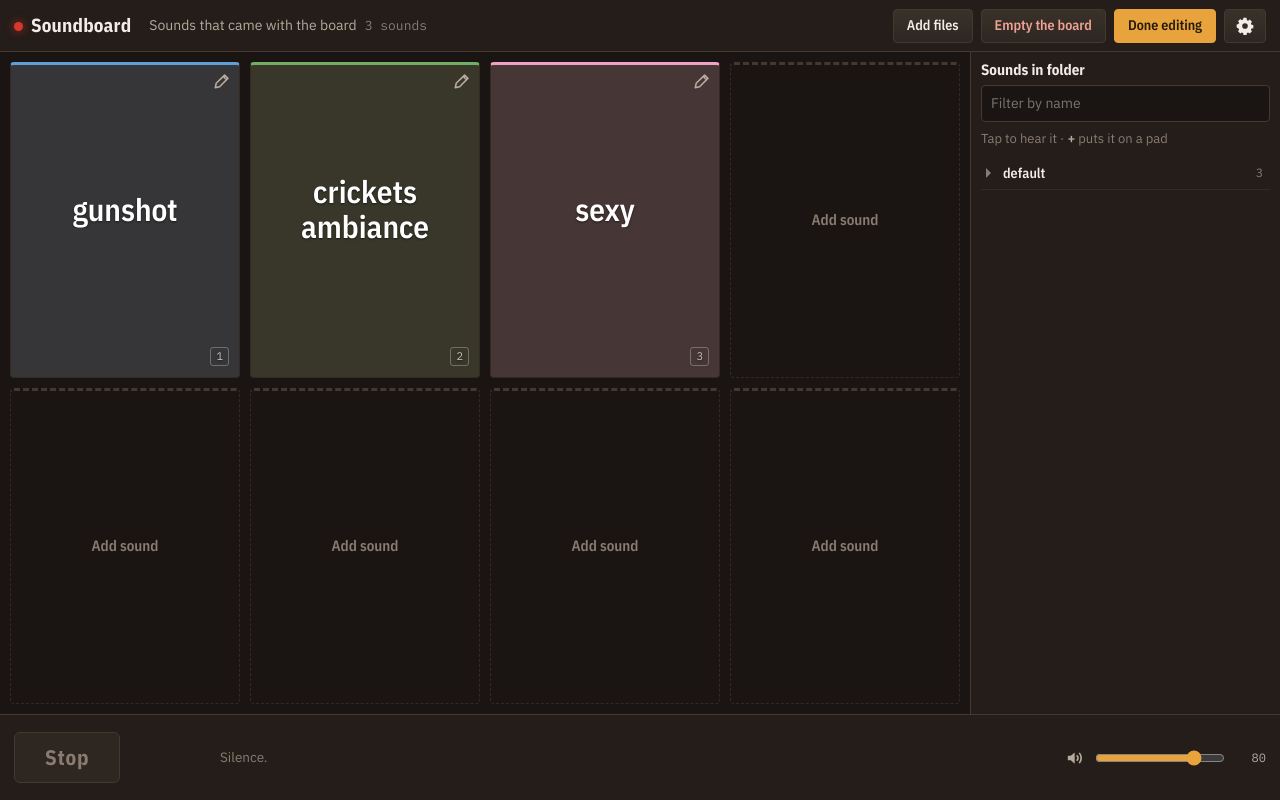
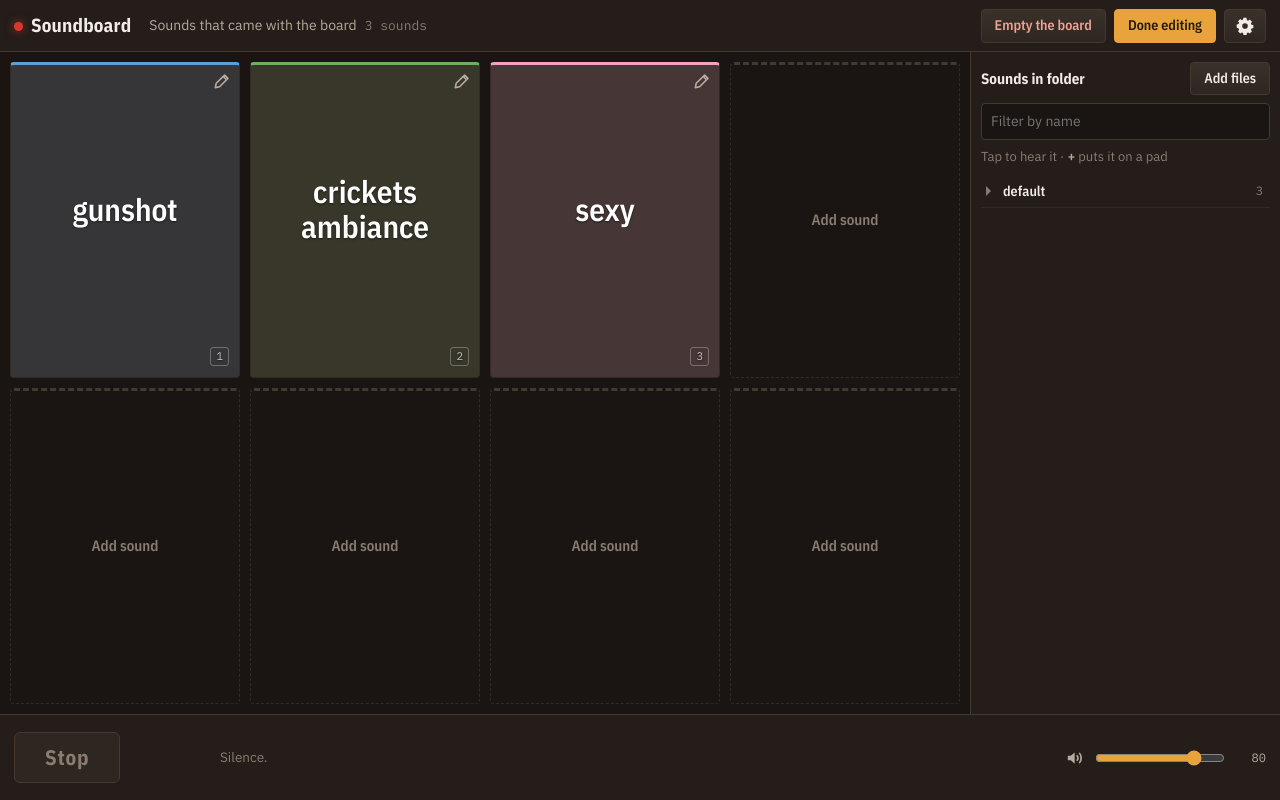
Before and after one commit to JeSuisUnCaillou/soundboard, a plain HTML site: page index.html in a window 1280 px wide. Both pictures are taken after a click on the button "Edit board". Drawn offline with nearby package versions, Linux system fonts and the light colour scheme.

Commit message:
Add files belongs with the folder
Sounds come from the folder's panel, so the button that fetches them sits
at the top of it rather than in the rail with the board's own controls. On
a narrow screen that puts it inside Browse files, where the folder is.

Also: a pad with no key no longer shows the empty outline of a key badge.

```diff
--- a/css/app.css
+++ b/css/app.css
@@ -266,6 +266,7 @@ body[data-editing="on"] .desk { grid-template-columns: 1fr var(--book); }
   text-shadow: 0 1px 2px rgba(0, 0, 0, 0.5);
   font-variant-numeric: tabular-nums;
 }
+.pad__key:empty { display: none; }
 .pad__key {
   grid-area: key;
   justify-self: end;
@@ -429,6 +430,8 @@ body[data-editing="on"] .pad--filled .pad__pencil:hover { color: var(--ink); }
 .book__panel { display: flex; flex-direction: column; min-height: 0; flex: 1; padding: var(--gap); gap: 8px; }
 .book__panel[hidden] { display: none; }
 .book__head { display: flex; align-items: center; gap: 10px; }
+.book__head .book__title { flex: 1; min-width: 0; }
+.book__head .btn { flex: none; }
 .book__title { margin: 0; font: 700 15px/1 var(--cond); }
 .book__empty { margin: 0; color: var(--ink-faint); font-size: 13px; }
 
--- a/index.html
+++ b/index.html
@@ -27,7 +27,6 @@
     <button type="button" id="btnReconnect" class="btn btn--quiet btn--small" hidden></button>
   </p>
   <div class="rail__actions">
-    <button type="button" id="btnAdd" class="btn">Add files</button>
     <button type="button" id="btnEdit" class="btn" aria-pressed="false">Edit board</button>
     <button type="button" id="btnEmpty" class="btn btn--danger-quiet" hidden>Empty the board</button>
     <button type="button" id="btnSetup" class="btn btn--icon" aria-label="Board setup" title="Board setup"><span class="icon icon--gear" aria-hidden="true"></span></button>
@@ -47,6 +46,7 @@
     <div class="book__panel">
       <header class="book__head">
         <h2 class="book__title">Sounds in folder</h2>
+        <button type="button" id="btnAdd" class="btn">Add files</button>
         <button type="button" id="btnBrowseDone" class="btn btn--go book__done">Back to the pads</button>
       </header>
       <input type="search" id="libFilter" class="field field--search" placeholder="Filter by name" aria-label="Filter sounds by name">
--- a/js/ui.js
+++ b/js/ui.js
@@ -291,7 +291,6 @@ export function setPanel(editing) {
   prefs.set('editing', editing);
   refs.book.hidden = !editing;
   refs.btnEmpty.hidden = !editing;
-  refs.btnAdd.hidden = !editing;        // sounds are added while building, not mid-show
   refs.browse.hidden = !editing;
   refs.btnEdit.setAttribute('aria-pressed', String(editing));
   refs.btnEdit.textContent = editing ? 'Done editing' : 'Edit board';
```
Also changed, not shown: README.md.
